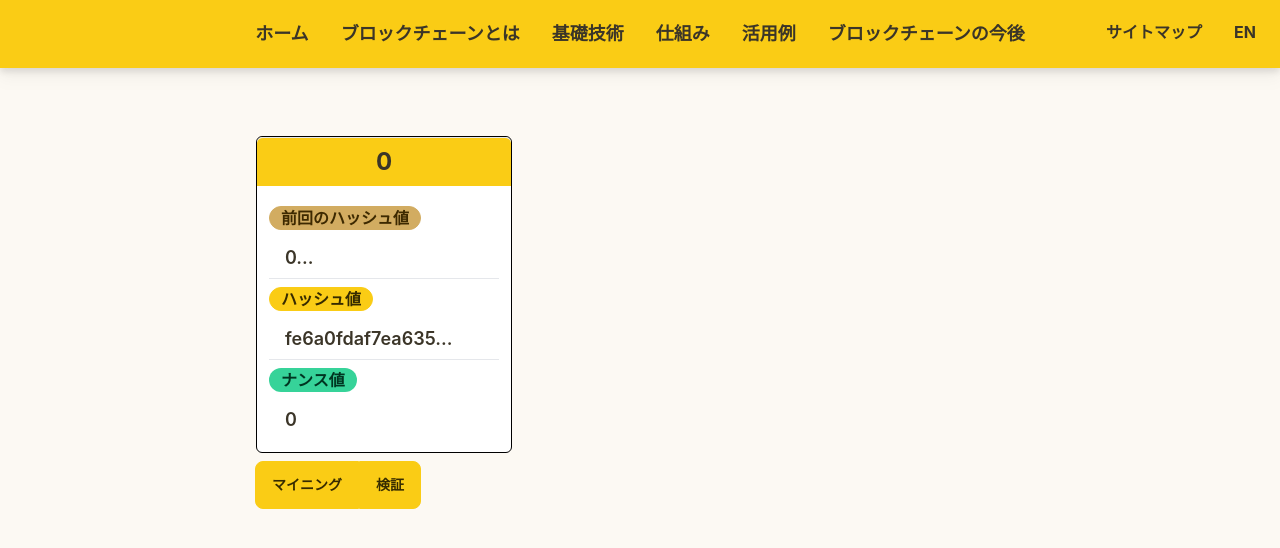
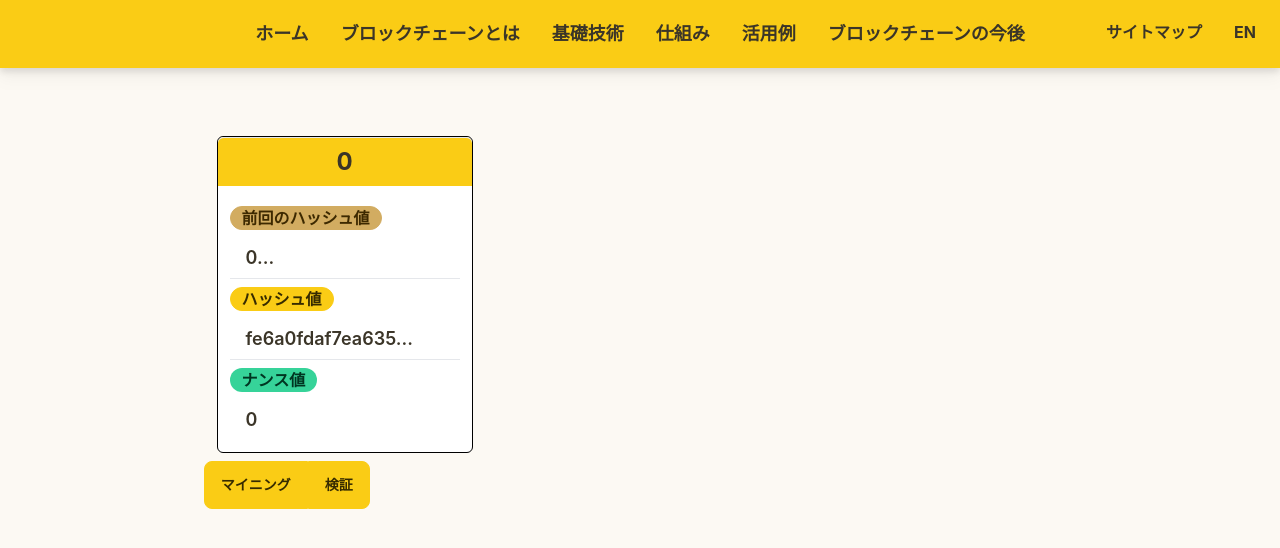
Before and after one commit to gatolife-creator/webcontest, a React (Create React App) app: page /test in a window 1280 px wide. Shown: the top 548 px of the page. Built offline with nearby package versions, Linux system fonts and the light colour scheme; what prettier-plugin-tailwindcss would draw is missing.

Commit message:
Mainコンポーネントのスタイルを微修正した。

```diff
--- a/src/components/Main.tsx
+++ b/src/components/Main.tsx
@@ -8,7 +8,7 @@ export const Main = (props: { children: React.ReactNode }) => {
         initial={{ opacity: 0 }}
         animate={{ opacity: 1 }}
         exit={{ opacity: 0 }}
-        className="mx-auto mb-20 min-h-screen w-full px-3 pt-32 pb-10 leading-7 z-50 font-semibold sm:px-[20%] sm:leading-10 bg-base-100"
+        className="mx-auto mb-20 min-h-screen w-full px-3 pt-32 pb-10 leading-7 z-50 font-semibold sm:px-[16%] sm:leading-10 bg-base-100"
         style={{ fontSize: "18px" }}
       >
         {props.children}
```
